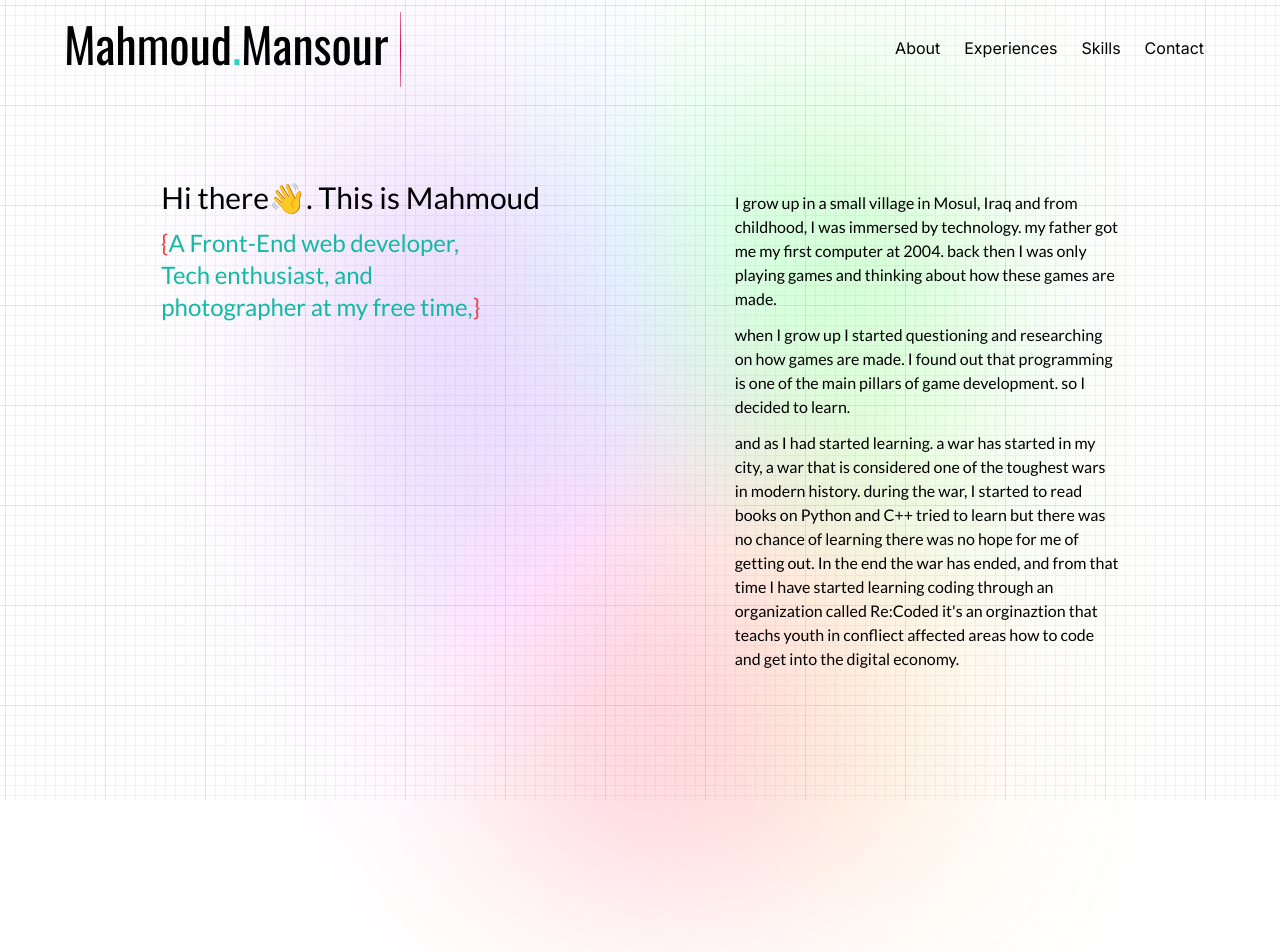
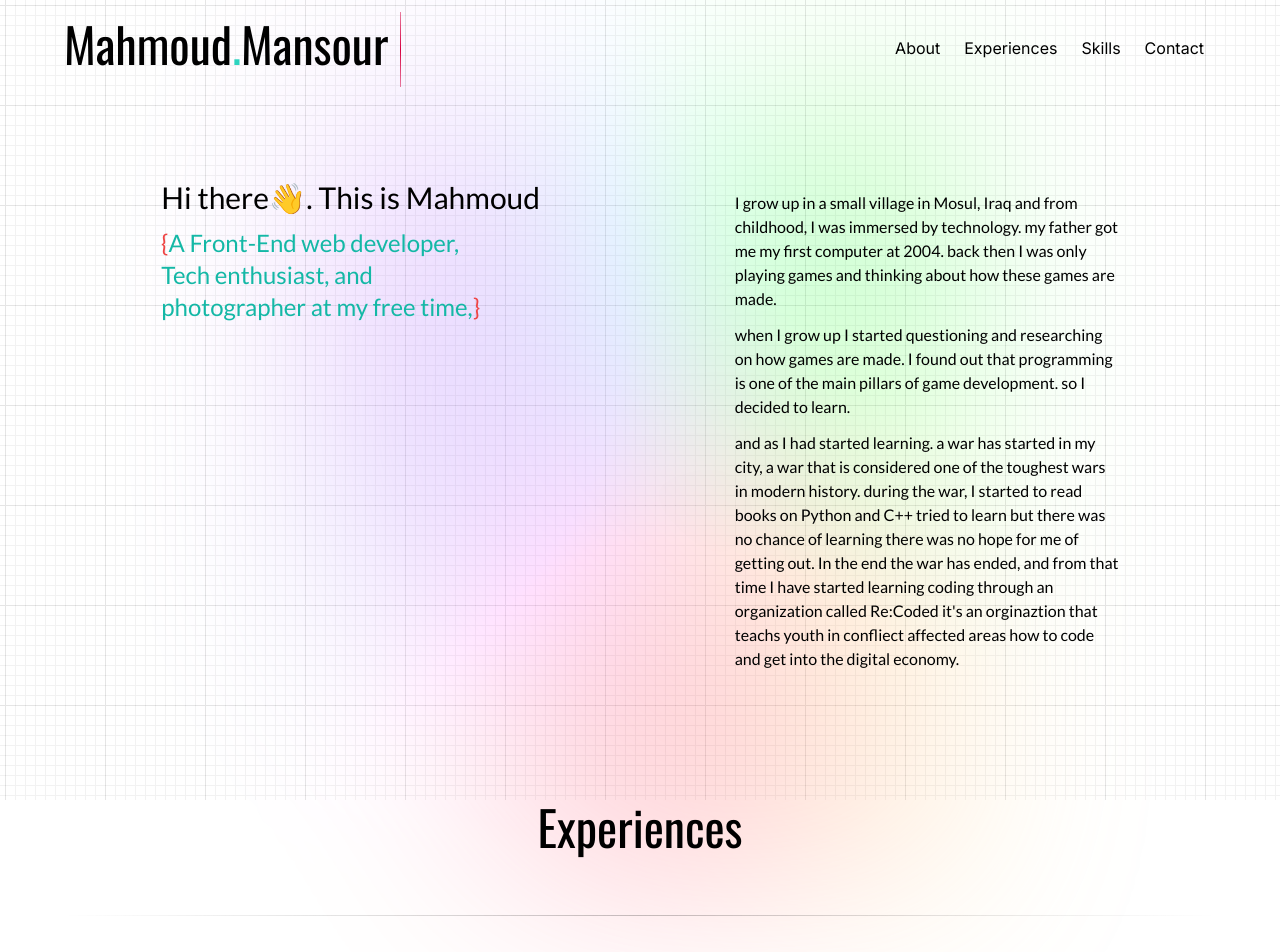
Before and after one commit to mahmodlte/mah-codes, a Next.js app: page / in a window 1280 px wide. Shown: the top 952 px of the page. Before the commit the page ends 800 px from the top, so only its background shows below. Built offline with nearby package versions, Linux system fonts and the light colour scheme.

Commit message:
Invoked experiences component

```diff
--- a/app/page.jsx
+++ b/app/page.jsx
@@ -1,8 +1,10 @@
 import About from "@/components/About";
+import Experiences from "@/components/Experiences";
 export default function Home() {
   return (
-    <section className="w-full my-20 flex flex-col">
+    <section className="w-full my-20 flex flex-col selection:text-black selection:bg-teal-400">
       <About />
+      <Experiences />
     </section>
   );
 }
```
